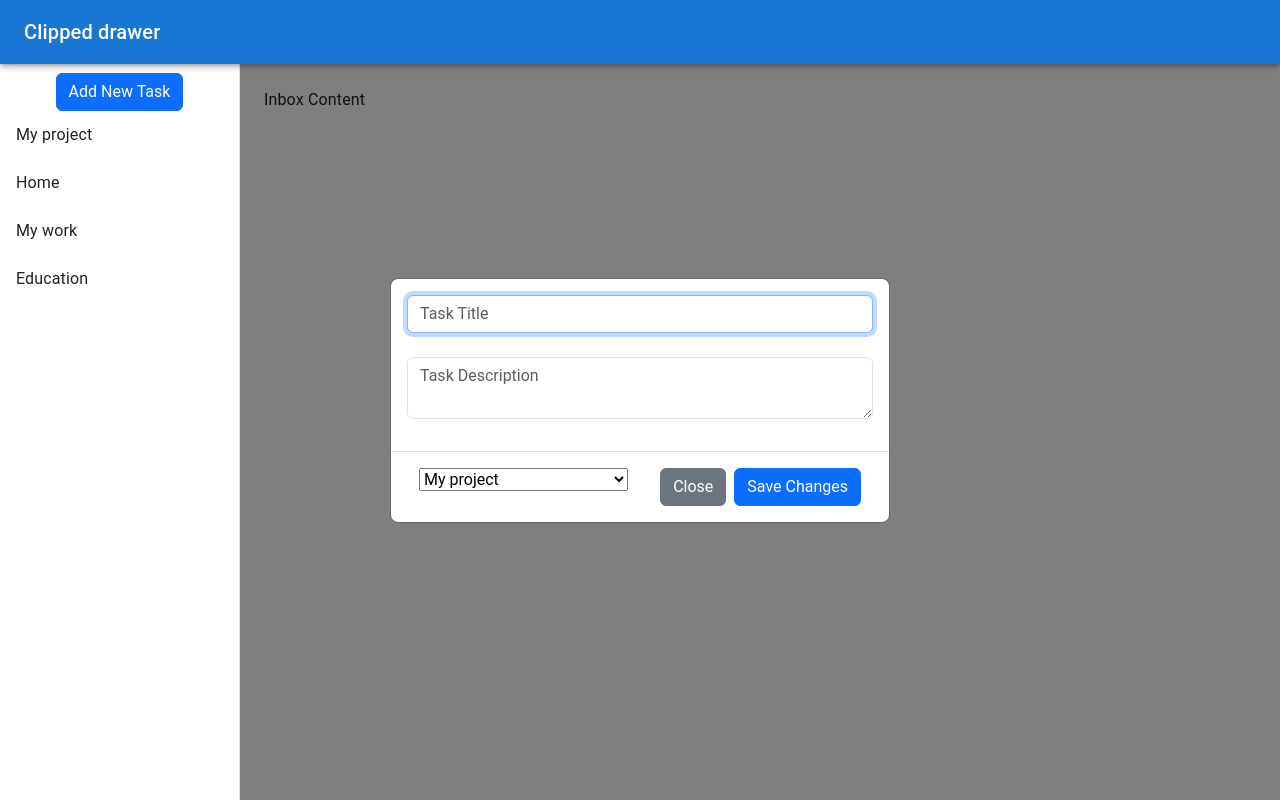
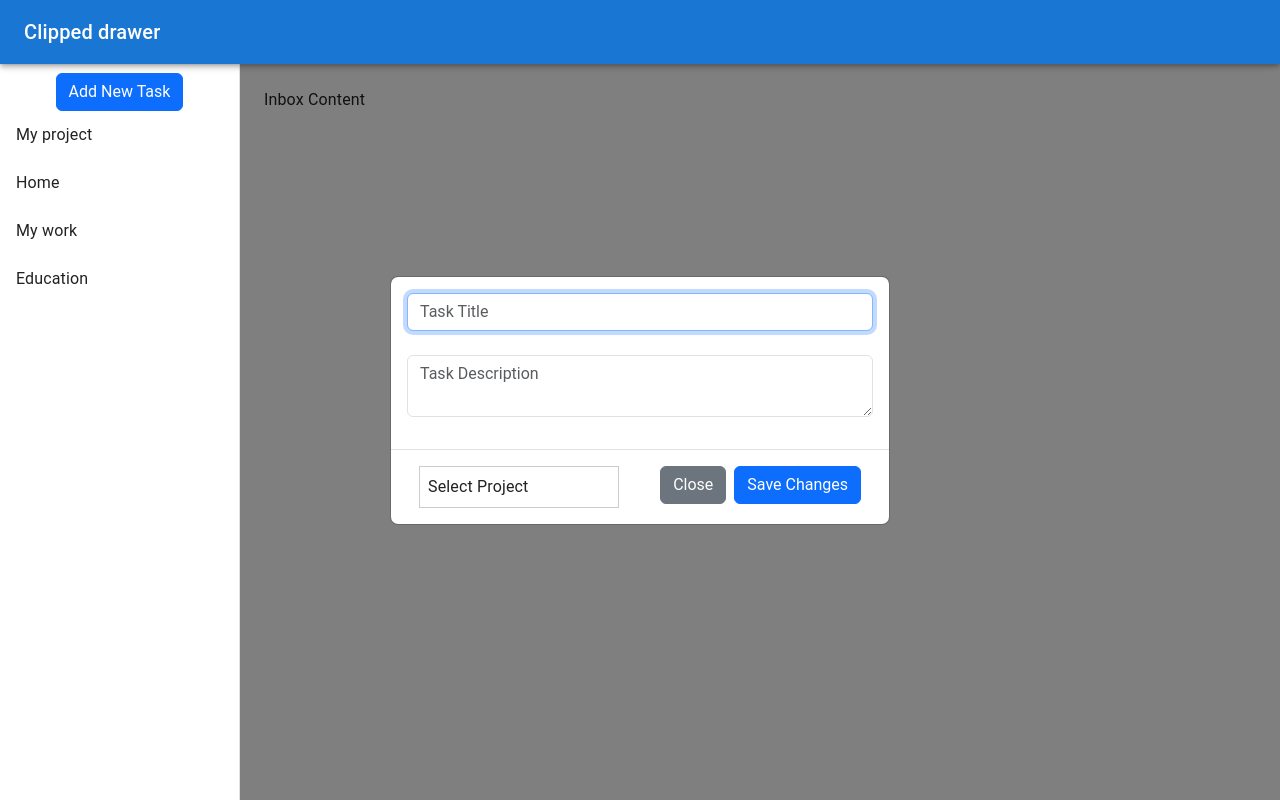
Before and after one commit to ADEDANCE/Task-Nest, a React (Vite) app: page /sidenav in a window 1280 px wide. Both pictures are taken after a click on the button "Add New Task". Built offline with nearby package versions, Linux system fonts and the light colour scheme.

Commit message:
reinstall dependecies

```diff
--- a/package.json
+++ b/package.json
@@ -19,6 +19,7 @@
     "react": "^18.3.1",
     "react-bootstrap": "^2.10.7",
     "react-dom": "^18.3.1",
+    "react-icons": "^5.4.0",
     "react-router-dom": "^7.1.1"
   },
   "devDependencies": {
--- a/src/Studio/DropdownSearch.jsx
+++ b/src/Studio/DropdownSearch.jsx
@@ -4,12 +4,12 @@ import { Link } from 'react-router-dom';
 const DropdownSearch = ({ options }) => {
   const [selectedItem, setSelectedItem] = useState(null);
   const [searchQuery, setSearchQuery] = useState('');
-  const [isOpen, setIsopen] = useState(false);
+  const [isOpen, setIsOpen] = useState(false);
 
   const handleSelectedItem = (item) => {
     setSelectedItem(item);
     setSearchQuery('');
-    setIsopen(false);
+    setIsOpen(false);
   };
 
   const filteredOptions = options.filter((option) =>
@@ -17,23 +17,19 @@ const DropdownSearch = ({ options }) => {
   );
 
   return (
-    <div className='dropdown'>
-      <select
-      value={selectedItem}
-      onChange={(e) => setSelectedItem(e.target.value)}
-      style={{ width: '100%' }}
-    >
-      <option value="" disabled>
-        Select Project
-      </option>
-      {options.map((option, index) => (
-        <option key={index} value={option}>
-          {option}
-        </option>
-      ))}
-    </select>
-
-
+    <div className='dropdown' style={{ position: 'relative', width: '200px' }}>
+      <div
+        className="dropdown-selected"
+        onClick={() => setIsOpen(!isOpen)}
+        style={{
+          padding: '8px',
+          border: '1px solid #ccc',
+          cursor: 'pointer',
+          backgroundColor: '#fff'
+        }}
+      >
+        {selectedItem || 'Select Project'}
+      </div>
 
       {isOpen && (
         <div
@@ -57,7 +53,7 @@ const DropdownSearch = ({ options }) => {
           />
           <ul style={{ listStyleType: 'none', margin: 0, padding: 0 }}>
             {filteredOptions.length === 0 ? (
-              <li>Select Project</li>
+              <li style={{ padding: '8px' }}>No projects found</li>
             ) : (
               filteredOptions.map((option, index) => (
                 <li
@@ -69,7 +65,10 @@ const DropdownSearch = ({ options }) => {
                     backgroundColor: selectedItem === option ? '#d3d3d3' : 'transparent',
                   }}
                 >
-                   <Link to={`/sidenav/${option.toLowerCase().replace(' ', '-')}`} style={{ textDecoration: 'none', color: 'black' }}>
+                  <Link
+                    to={`/sidenav/${option.toLowerCase().replace(' ', '-')}`}
+                    style={{ textDecoration: 'none', color: 'black' }}
+                  >
                     {option}
                   </Link>
                 </li>
```
Also changed, not shown: 1 other file (tests, documents, lock files or other folders).
